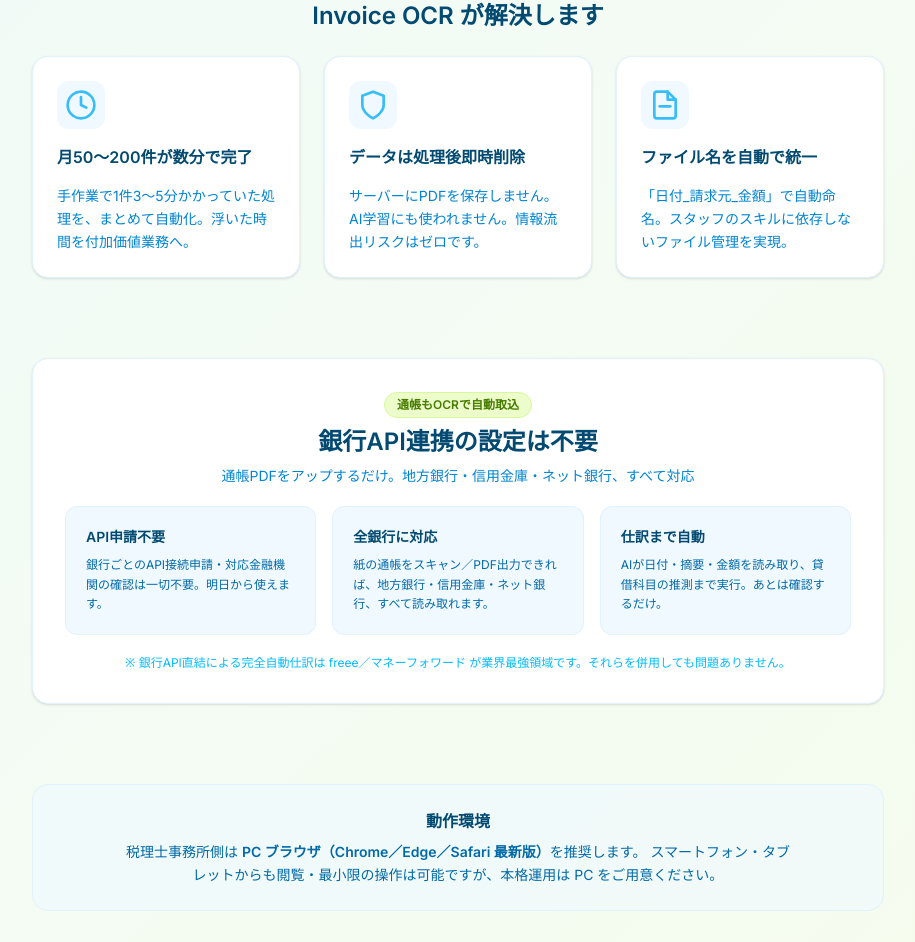
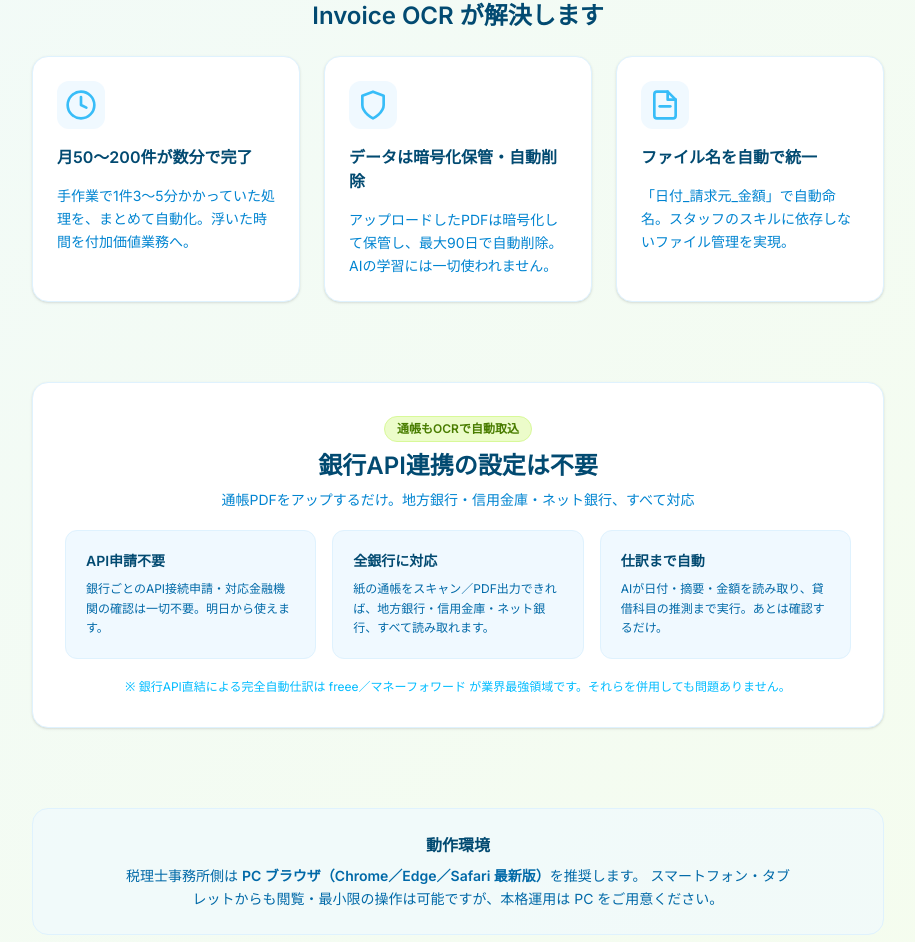
Before and after one commit to MUN0707/AIOCR_01, a Next.js app: page /lp/invoice in a window 1280 px wide. Shown: the part 1590-2532 px from the top of the page, without its empty margins (182-1097 px from the left). Built offline with nearby package versions, Linux system fonts and the light colour scheme.

Commit message:
fix: データ保存の虚偽表記を修正(即時削除→暗号化保管・90日自動削除)

```diff
--- a/app/lp/invoice/page.tsx
+++ b/app/lp/invoice/page.tsx
@@ -119,8 +119,8 @@ export default function InvoiceLpPage() {
               },
               {
                 icon: <svg width="32" height="32" viewBox="0 0 24 24" fill="none" stroke="#38bdf8" strokeWidth="2" strokeLinecap="round" strokeLinejoin="round"><path d="M12 22s8-4 8-10V5l-8-3-8 3v7c0 6 8 10 8 10z"/></svg>,
-                title: 'データは処理後即時削除',
-                body: 'サーバーにPDFを保存しません。AI学習にも使われません。情報流出リスクはゼロです。',
+                title: 'データは暗号化保管・自動削除',
+                body: 'アップロードしたPDFは暗号化して保管し、最大90日で自動削除。AIの学習には一切使われません。',
               },
               {
                 icon: <svg width="32" height="32" viewBox="0 0 24 24" fill="none" stroke="#38bdf8" strokeWidth="2" strokeLinecap="round" strokeLinejoin="round"><path d="M14 2H6a2 2 0 0 0-2 2v16a2 2 0 0 0 2 2h12a2 2 0 0 0 2-2V8z"/><polyline points="14 2 14 8 20 8"/><line x1="16" y1="13" x2="8" y2="13"/></svg>,
--- a/app/security/page.tsx
+++ b/app/security/page.tsx
@@ -68,8 +68,8 @@ export default function SecurityPage() {
               icon: (
                 <svg width="32" height="32" viewBox="0 0 24 24" fill="none" stroke="#38bdf8" strokeWidth="2" strokeLinecap="round" strokeLinejoin="round"><polyline points="3 6 5 6 21 6"/><path d="M19 6v14a2 2 0 0 1-2 2H7a2 2 0 0 1-2-2V6m3 0V4a1 1 0 0 1 1-1h4a1 1 0 0 1 1 1v2"/></svg>
               ),
-              title: 'データは保存しない',
-              body: 'アップロードされたPDFはAI処理のみに使用し、サーバー上に保存・蓄積しません。処理完了後は即時削除されます。',
+              title: 'データは暗号化保管・自動削除',
+              body: 'アップロードされたPDFは暗号化して保管し、最大90日で自動的に削除します。AI処理以外の目的には使用しません。',
             },
             {
               icon: (
@@ -115,7 +115,7 @@ export default function SecurityPage() {
                 {[
                   ['FAX送信', '高い（番号間違い等）', 'なし', 'なし'],
                   ['メール添付', '高い（誤送信・盗聴）', '不確実', 'メールサーバーに残る'],
-                  ['本ツール', 'なし', 'TLS 1.2以上', '処理後即時削除'],
+                  ['本ツール', 'なし', 'TLS 1.2以上', '暗号化・90日で自動削除'],
                 ].map(([method, risk, enc, storage], i) => (
                   <tr key={method} className={i === 2 ? 'bg-sky-50/60 font-semibold' : 'hover:bg-sky-50/30 transition-colors'}>
                     <td className="px-8 py-4 text-sky-800">{method}</td>
```
